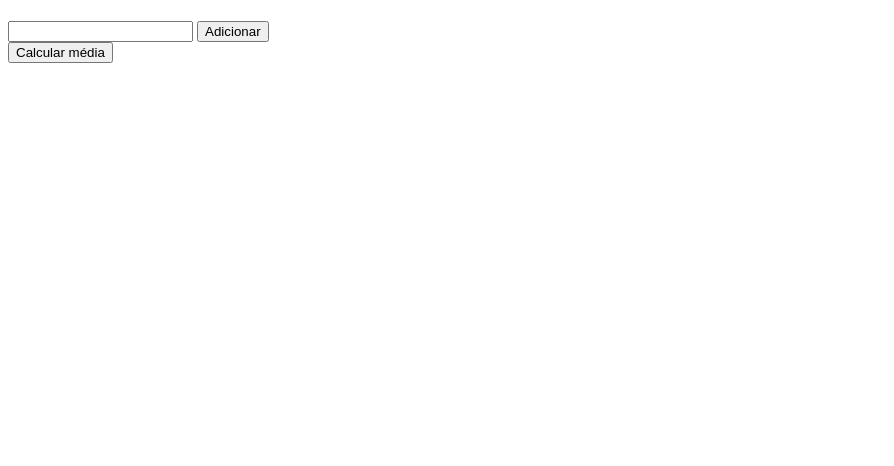
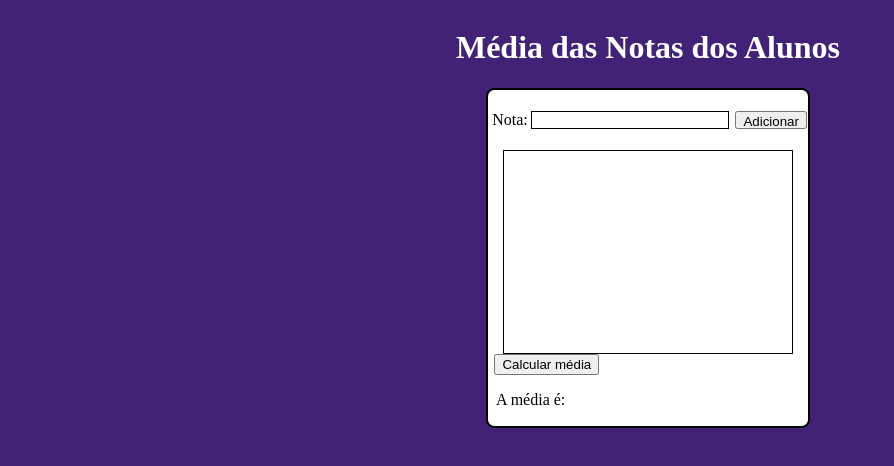
Before and after one commit to AyrtonSur/TarefaCalculadora, a plain HTML site: page Calculadora.html in a window 1280 px wide. Shown: the whole page, without its empty margins (0-894 px from the left). Drawn offline with Linux system fonts and the light colour scheme.

Commit message:
feat(style): finalizando estilização inicial da página

```diff
--- a/Calculadora.html
+++ b/Calculadora.html
@@ -9,19 +9,23 @@
 </head>
 <body>
     <header>
-        <h1></h1>
+        <h1>Média das Notas dos Alunos</h1>
     </header>
     <main>
-        <div>
-            <div>
-                <label></label>
+        <section class="calcSect">
+            <div class = "digiteNotas">
+                <label>Nota:</label>
                 <input type="text">
                 <button>Adicionar</button>
             </div>
-            <div></div>
-            <button>Calcular média</button>
-            <p></p>
-        </div>
+            <div class="notasAlunos">
+                <div id="notasAlunos"></div>
+            </div>
+            <div class="calcMedia">
+                <button>Calcular média</button>
+                <p>A média é:</p>
+            </div>
+        </section>
     </main>
     <footer></footer>
 </body>
--- a/style.css
+++ b/style.css
@@ -0,0 +1,104 @@
+/******* GLOBAL *******/
+
+html, body {
+    height: 100%;
+    width: 100%;
+    overflow: hidden;
+}
+
+body {
+    background-color: rgb(65,34,119);
+}
+
+header {
+    height: 10%;
+    width: 100%;
+    display: flex;
+    justify-content: center;
+    flex-direction: row;
+    flex-wrap: wrap;
+}
+
+main {
+    width: 100%;
+    height: 70%;
+    display: flex;
+    flex-direction: row;
+    justify-content: center;
+}
+
+/******* HEADER *******/
+
+header h1{
+    color: rgb(255, 255, 255)
+}
+
+/******* MAIN *******/
+
+section.calcSect {
+    border: solid 2px rgb(0, 0, 0);
+    background-color: rgb(255, 255, 255);
+    width: 25%;
+    height: 60%;
+    border-radius: 2.5%;
+}
+
+div.digiteNotas {
+    display: flex;
+    flex-flow: nowrap row;
+    align-items: center;
+    justify-content: center;
+    height: 18%;
+    gap: 2%;
+}
+
+div.digiteNotas input {
+    height: 23.75%;
+    width: 60%;
+    border: solid 1px rgb(0, 0, 0)
+}
+
+
+div.digiteNotas button {
+    height: 30%;
+}
+
+div.digiteNotas label {
+    position: relative;
+    left: 1%;
+}
+
+div.notasAlunos {
+    width: 100%;
+    height: 60%;
+    display: flex;
+    flex-direction: row;
+    justify-content: center;
+}
+
+div.notasAlunos div {
+    width: 90%;
+    height:100%;
+    border: solid 1px rgb(0, 0, 0);
+    overflow: auto;
+}
+
+div.calcMedia {
+    width: 100%;
+    height: 22%;
+    display: flex;
+    flex-flow: nowrap column;
+    align-items: flex-start ;
+    justify-content: center;
+}
+
+div.calcMedia button {
+    width: auto;
+    position: relative;
+    left: 2%;
+}
+
+div.calcMedia p{
+    position: relative;
+    left: 2.5%;
+}
```
